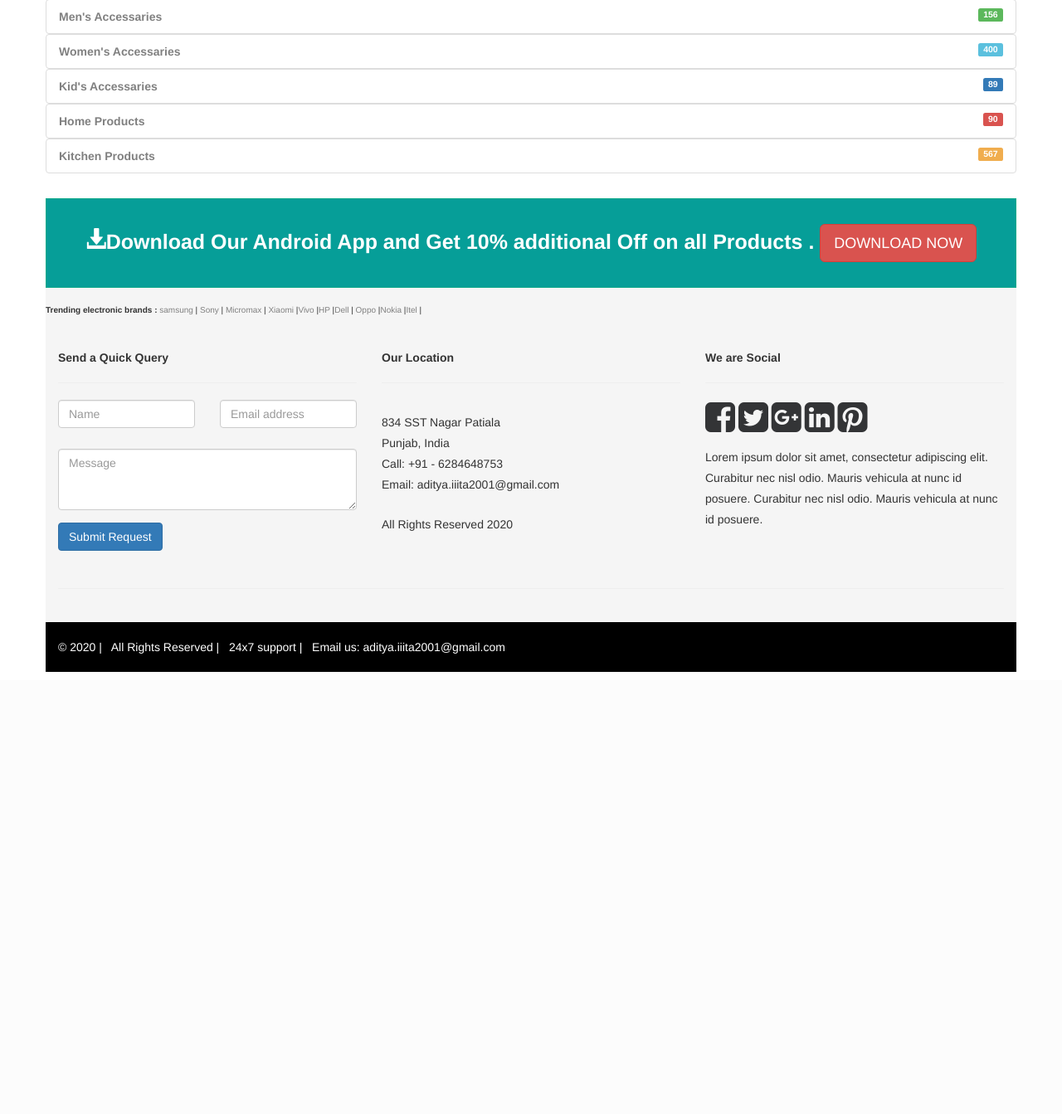
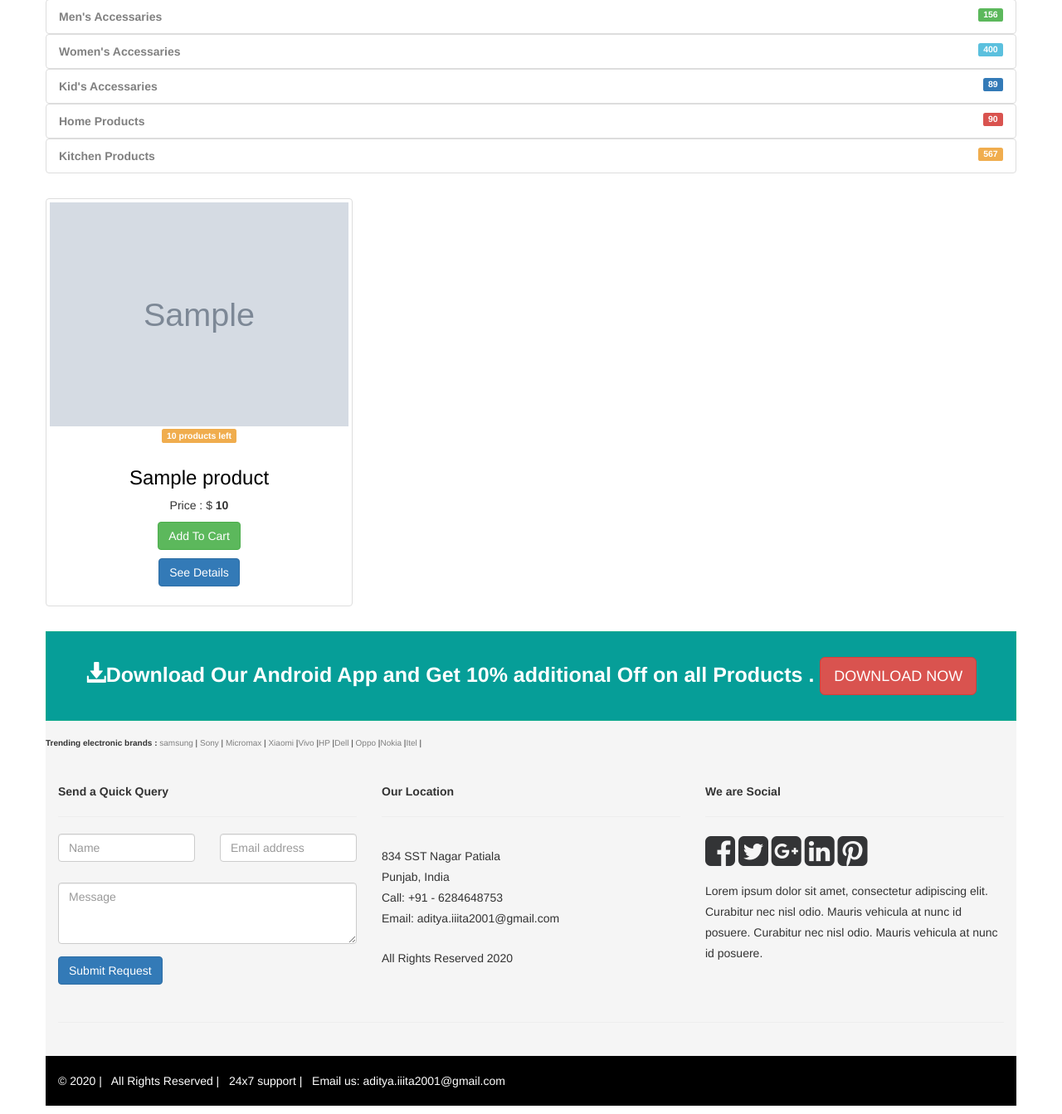
Before and after one commit to Aditya-2001/AIYAGRAMART, a Django app: template mart/home/templates/home/home_page.html in a window 1280 px wide. Shown: the part 1145-2488 px from the top of the page at 83% size. Before the commit the page ends 1955 px from the top, so only its background shows below. Run offline with Django 3.2, Linux system fonts and the light colour scheme; the template is opened without the code that fills it: most values are stand-ins (such as "Sample title", 1, 10 or a date in 2020); grey boxes marked "Sample" are stand-in pictures; some libraries are stand-ins or nearby versions.

Commit message:
updatations

```diff
--- a/mart/home/templates/home/home_page.html
+++ b/mart/home/templates/home/home_page.html
@@ -221,11 +221,40 @@
                 </ul>
             </div>
             </div></div>
-            <div class="col-md-12 download-app-box text-center">
 
-                <span class="glyphicon glyphicon-download-alt"></span>Download Our Android App and Get 10% additional Off on all Products . <a href="#" class="btn btn-danger btn-lg">DOWNLOAD  NOW</a>
+                <div class="row">
+                    {% for product in products %}
+                    <div class="col-md-4 text-center col-sm-6 col-xs-6">
+                        <div class="thumbnail product-box">
+                            <img src="{{product.image_1.url}}"  />
+                            <span class="label label-warning pull-center">{{product.stock}} products left</span>
+                            <div class="caption">
+                                <h3><a href="#">{{product.name}}</a></h3>
+                                <p>Price : $ <strong>{{product.price}}</strong>  </p>
 
+                               <p>
+                                    <a href="#" class="btn btn-success" role="button">Add To Cart</a>
+                                    <form action="{% url 'product_details' %}" method="GET">
+                                        <input type="hidden" name="ID" value="{{product.id}}"}>
+                                        <button type="submit" class="btn btn-primary">See Details</button>
+                                    </form>
+                                </p>
+                            </div>
+                        </div>
+                    </div>
+                    {% endfor %}
+                           <!-- /.col -->
                 </div>
+
+
+
+
+                <div class="col-md-12 download-app-box text-center">
+
+                    <span class="glyphicon glyphicon-download-alt"></span>Download Our Android App and Get 10% additional Off on all Products . <a href="#" class="btn btn-danger btn-lg">DOWNLOAD  NOW</a>
+
+                    </div>
+
     <!--Footer -->
     <div class="col-md-12 footer-box">
 
--- a/mart/home/views.py
+++ b/mart/home/views.py
@@ -6,7 +6,8 @@ from django.contrib.auth import login,authenticate,logout
 from .models import Product, Orders, UsersOrders, Query
 # Create your views here.
 def home(request):
-    return render(request,"home/home_page.html",context={})
+    product_details=Product.objects.all().order_by("-created_at")
+    return render(request,"home/home_page.html",context={"products": product_details})
 
 def login_request(request):
     if request.user.is_authenticated:
```
Also changed, not shown: mart/db.sqlite3, mart/post_images/post_images/Screenshot_from_2020-08-21_10-27-14.png (added), mart/post_images/post_images/Screenshot_from_2020-08-21_10-44-05.png (added), mart/post_images/post_images/Screenshot_from_2020-08-21_11-57-31.png (added), mart/post_images/post_images/Screenshot_from_2020-08-21_11-57-34.png (added), mart/post_images/post_images/Screenshot_from_2020-08-24_20-34-33.png (added).
